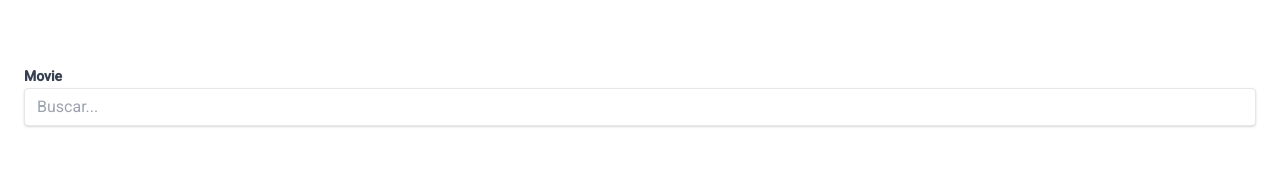
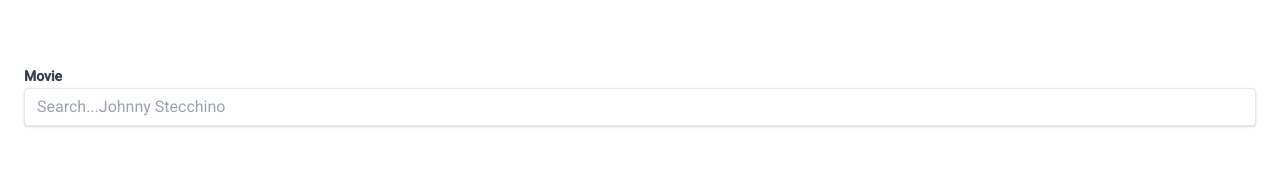
Before and after one commit to anusky/omdb-gallery, a Next.js app: page / in a window 1280 px wide. Shown: the top 178 px of the page. Built offline with nearby package versions, Linux system fonts and the light colour scheme.

Commit message:
main - wip - added 404

```diff
--- a/components/SearchInput/index.js
+++ b/components/SearchInput/index.js
@@ -25,13 +25,11 @@ const SearchInput = () => {
 
   const checkListShouldBeVisible = (data) => {
     if (data?.Search?.length > 0) {
-      console.log("resu;ts ", data);
       setResults([data.Search.length, Number(data.totalResults), currentPage]);
     }
   };
 
   const handlePageChange = (selectedPage) => {
-    console.log("current page ", selectedPage);
     setResults([currentResults, totalResults, selectedPage]);
   };
 
@@ -49,7 +47,7 @@ const SearchInput = () => {
           onChange={handleChangeInput}
           onClick={() => setListVisible(true)}
           value={value}
-          placeholder="Buscar..."
+          placeholder="Search...Johnny Stecchino"
         />
 
         {listVisible && (
--- a/pages/404.js
+++ b/pages/404.js
@@ -1,7 +1,7 @@
 import Link from "next/link";
 
 import Layout from "../components/Layout";
-
+import Image from "next/image";
 const Page404 = () => {
   return (
     <Layout>
@@ -13,13 +13,15 @@ const Page404 = () => {
           It is a shame we could not find the page you were looking for
         </h3>
 
-        {/* <div className="w-60 h-60 relative m-auto rounded-full overflow-hidden">
-          <img
-            src="/assets/navbar/keycap_yoshi.png"
+        <div className="w-60 h-60 relative m-auto rounded-full overflow-hidden">
+          <Image
+            src="/assets/keycap_yoshi.png"
             alt="render Keycap Dinosaurio"
-            className="object-cover h-full"
+            layout="fill"
+            objectFit="cover"
+            quality="100"
           />
-        </div> */}
+        </div>
         <span className="text-2xl break-words select-none font-normal">
           Seems you got lost, but no worries, you will find way back home if you
           click next button
```
Also changed, not shown: pages/movies/favourites/index.js (added), 1 other file (tests, documents, lock files or other folders).
